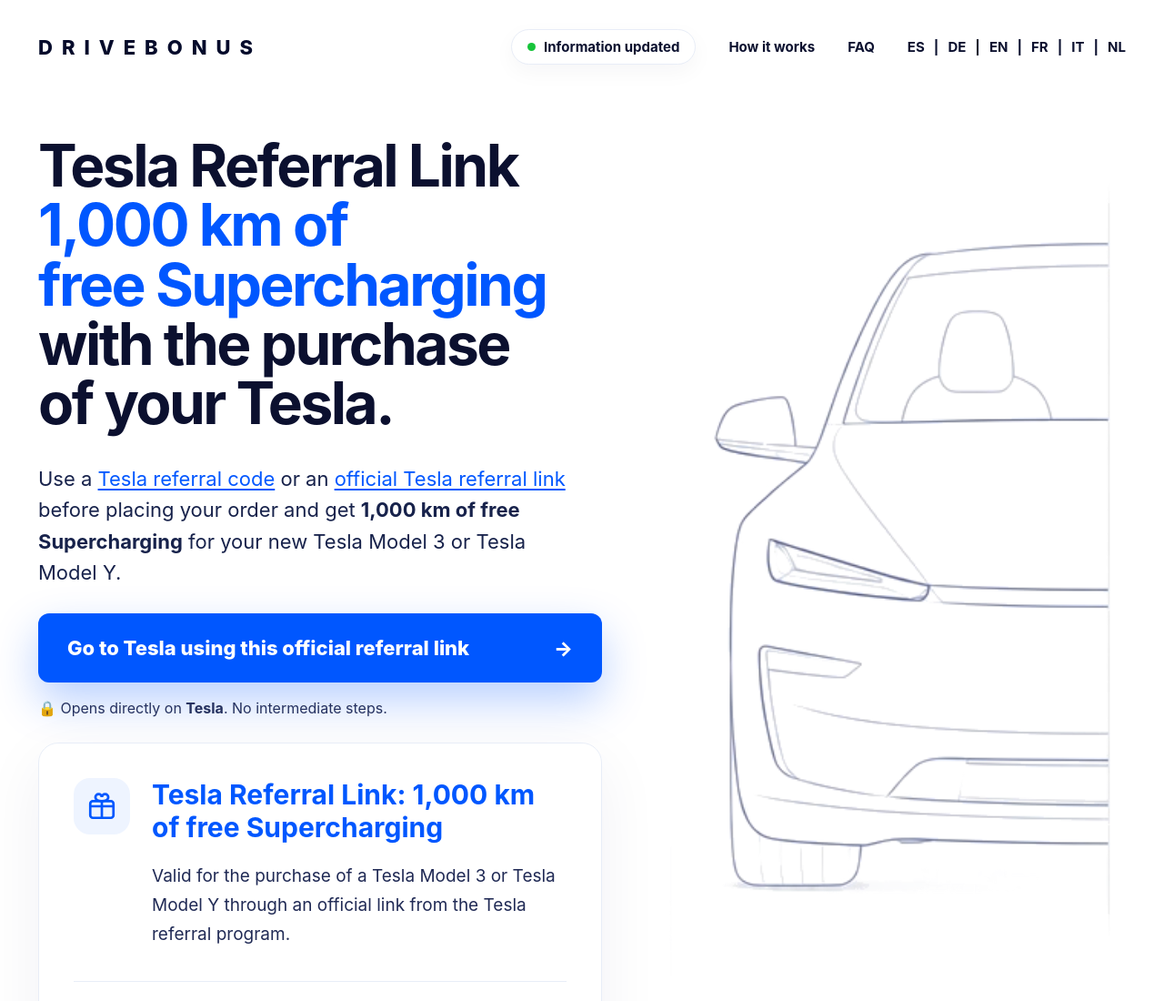
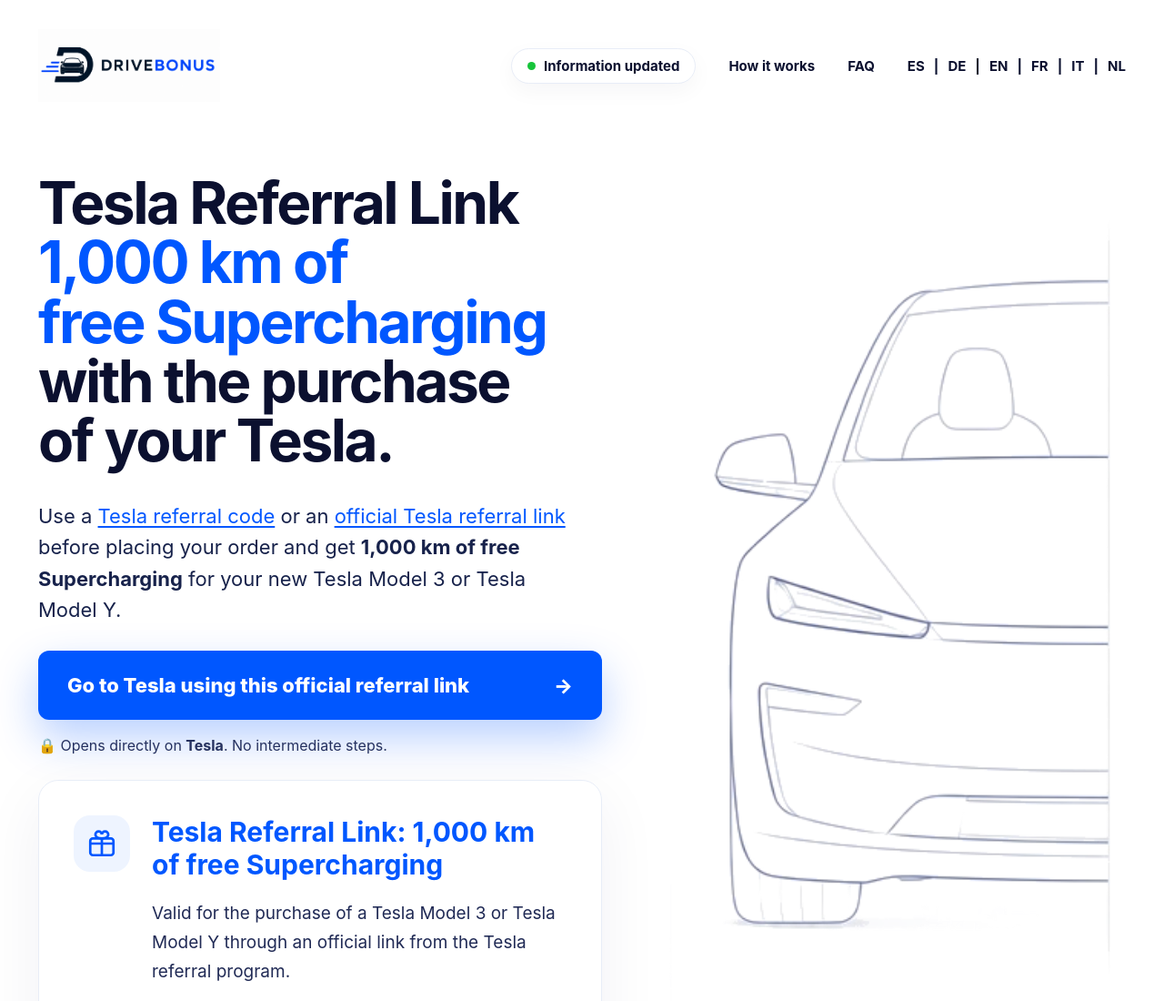
Before and after one commit to Pablo-Lafont/drivebonus, a plain HTML site: page en/tesla-referral-link/index.html in a window 1280 px wide. Shown: the top 1100 px of the page at 91% size. Drawn offline with Linux system fonts and the light colour scheme.

Commit message:
Update index.html

```diff
--- a/en/tesla-referral-link/index.html
+++ b/en/tesla-referral-link/index.html
@@ -646,7 +646,11 @@
 <body>
   <div class="page">
     <header>
-      <a href="/" class="logo">DRIVEBONUS</a>
+      <a href="/" class="logo">
+    <img src="/logo-horizontal-drivebonus.PNG"
+         alt="DriveBonus"
+         class="logo-header">
+</a>
       <nav>
         <span class="status"><span class="dot"></span> Information updated</span>
 
```
